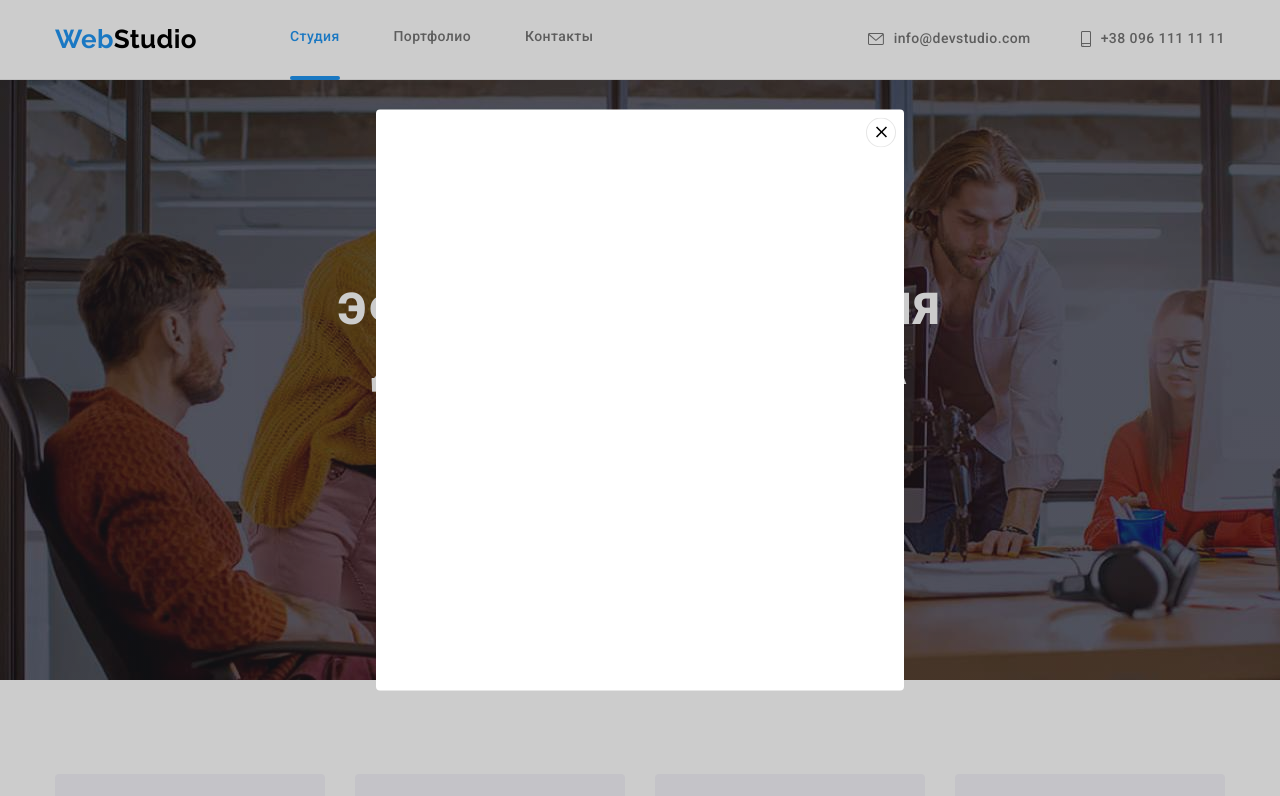
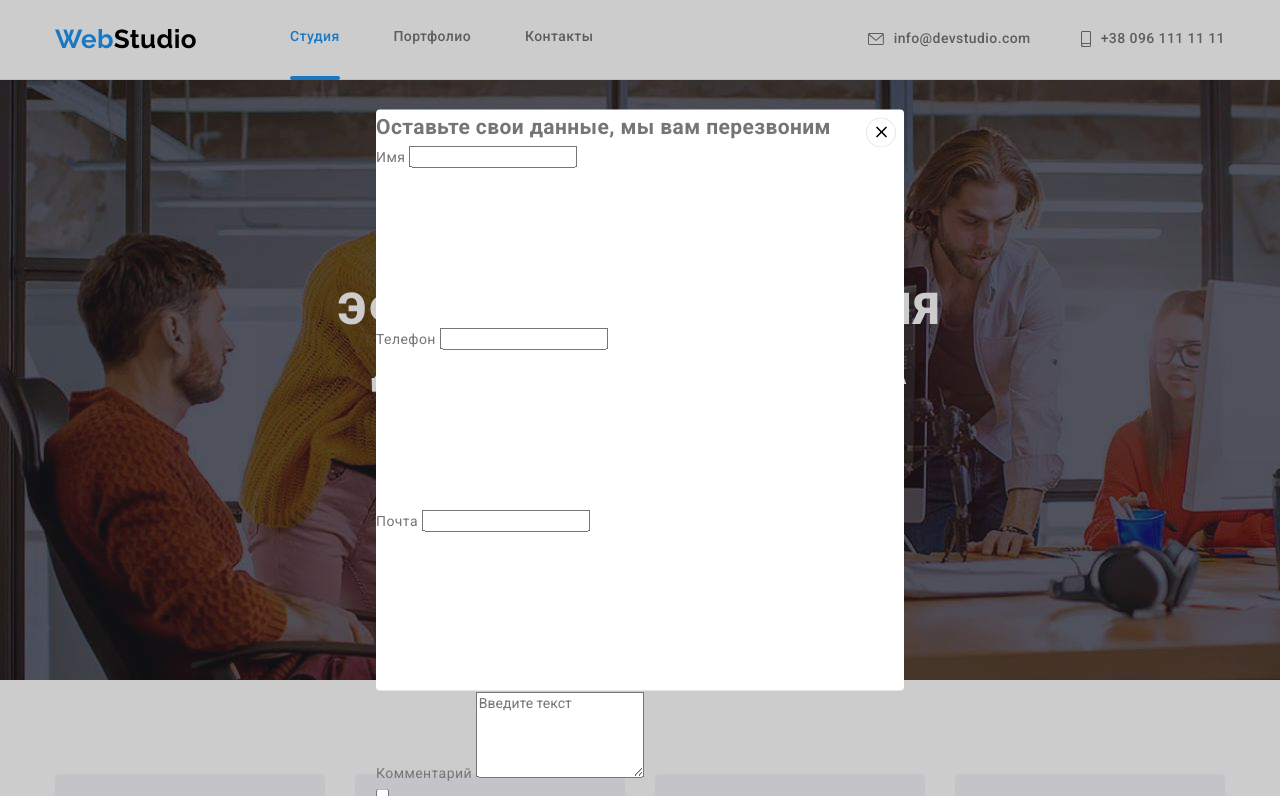
Before and after one commit to LisaLokhina/goit-markup-hw-06, a plain HTML site: page index.html in a window 1280 px wide. Both pictures are taken after a click on the button "Заказать услугу". Shown: the top 796 px of the page. Drawn offline with nearby package versions, Linux system fonts and the light colour scheme.

Commit message:
Add modal window form markup

```diff
--- a/index.html
+++ b/index.html
@@ -451,6 +451,52 @@
             <use href="./images/icons.svg#icon-close" />
           </svg>
         </button>
+        <h2>Оставьте свои данные, мы вам перезвоним</h2>
+        <form action="#" class="contact-form">
+          <div class="field-group">
+            <label for="name">Имя</label>
+            <input type="text" name="name" id="name" />
+            <svg class="field-icon" width="xxx" height="xx">
+              <use href="./images/icons.svg#field-icon-1" />
+            </svg>
+          </div>
+          <div class="field-group">
+            <label for="telephone">Телефон</label>
+            <input type="tel" name="telephone" id="telephone" />
+            <svg class="field-icon" width="xxx" height="xx">
+              <use href="./images/icons.svg#field-icon-2" />
+            </svg>
+          </div>
+          <div class="field-group">
+            <label for="email">Почта</label>
+            <input type="email" name="email" id="email" />
+            <svg class="field-icon" width="xxx" height="xx">
+              <use href="./images/icons.svg#field-icon-3" />
+            </svg>
+          </div>
+          <div class="field-group">
+            <label for="comment">Комментарий</label>
+            <textarea
+              name="comment"
+              rows="5"
+              placeholder="Введите текст"
+              id="comment"
+            ></textarea>
+          </div>
+          <div>
+            <input type="checkbox" name="consent" id="consent" />
+            <label for="consent"
+              ><svg class="field-icon" width="xxx" height="xx">
+                <use href="./images/icons.svg#field-icon-4" />
+              </svg>
+              <svg class="field-icon" width="xxx" height="xx">
+                <use href="./images/icons.svg#field-icon-5" />
+              </svg>
+            </label>
+            <p>Соглашаюсь с рассылкой и принимаю <a>Условия договора</a></p>
+          </div>
+          <button type="submit">Отправить</button>
+        </form>
       </div>
     </aside>
     <script src="./js/modal.js"></script>
```
